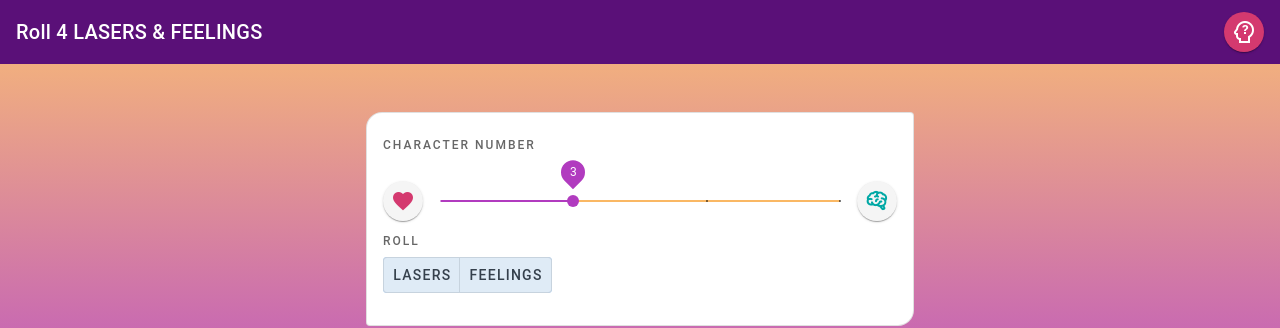
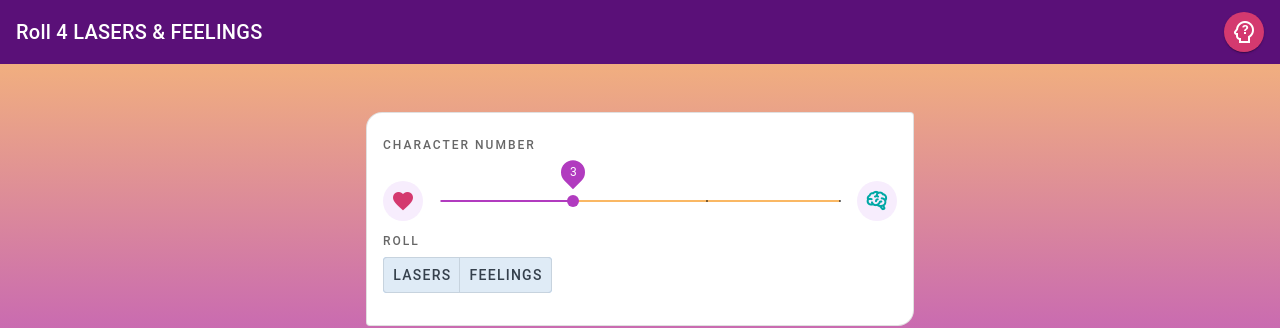
Before and after one commit to mcurren/lasers-feelings-tool, a Vue app: page / in a window 1280 px wide. Shown: the top 328 px of the page. Built offline with nearby package versions, Linux system fonts and the light colour scheme.

Commit message:
slider button colors

```diff
--- a/src/components/HelloWorld.vue
+++ b/src/components/HelloWorld.vue
@@ -24,7 +24,8 @@
                 <v-btn
                   fab
                   small
-                  elevation="1"
+                  elevation="0"
+                  color="#f7edfd"
                   @click="decrement"
                   class="slider-button">
                   <!-- <v-icon
@@ -41,7 +42,8 @@
                 <v-btn
                   fab
                   small
-                  elevation="1"
+                  elevation="0"
+                  color="#f7edfd"
                   @click="increment"
                   class="slider-button">
                   <v-icon
```
